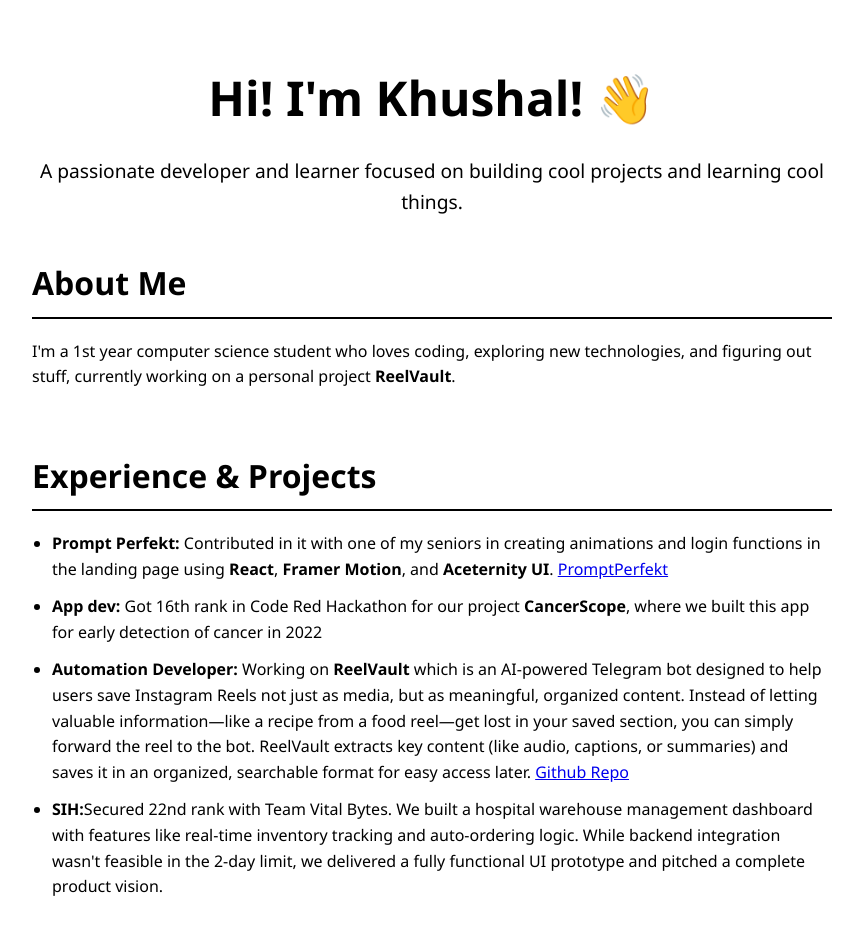
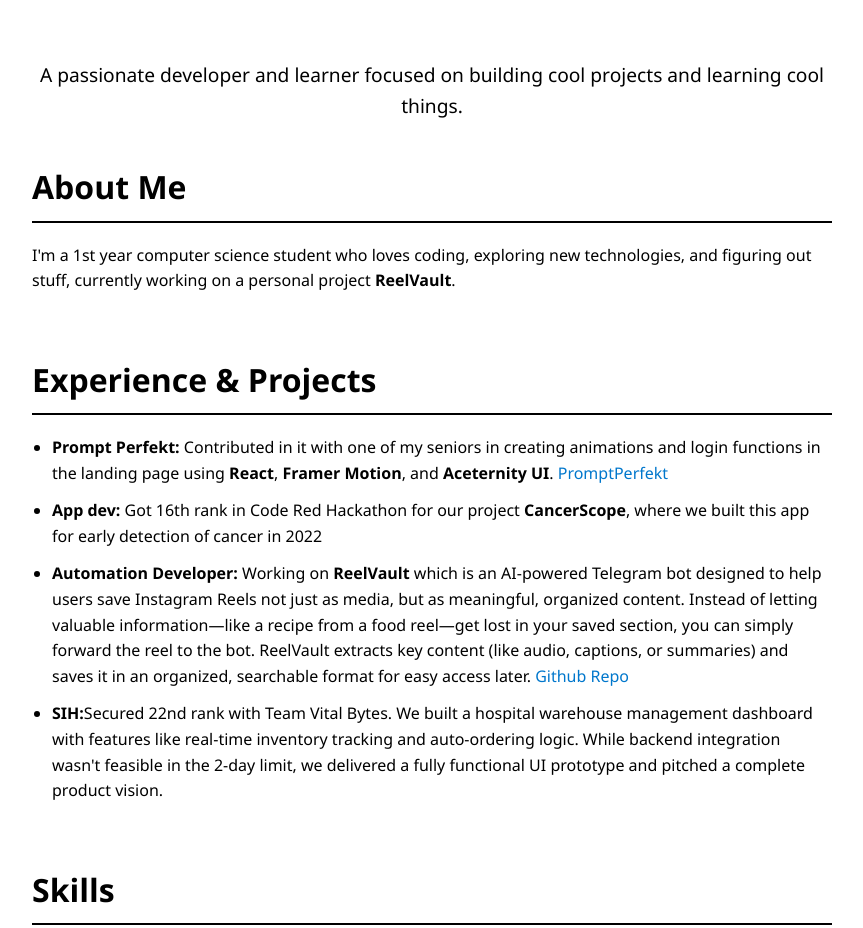
Before and after one commit to khushalAgarwall/khushalAgarwall.github.io, a plain HTML site: page index.html in a window 1280 px wide. Shown: the top 928 px of the page, without its empty margins (208-1071 px from the left). Drawn offline with Linux system fonts and the light colour scheme.

Commit message:
Reverted changes

```diff
--- a/index.html
+++ b/index.html
@@ -11,7 +11,7 @@
 </head>
 <body>
 
-    <h1 id="main-title"></h1>
+    <h1 id="title"></h1>
   <p class="description">A passionate developer and learner focused on building cool projects and learning cool things.</p>
 
   <section id="about">
--- a/scipt.JS
+++ b/scipt.JS
@@ -1,18 +1,28 @@
-document.addEventListener("DOMContentLoaded", function() {
-    const text = "Hi! I'm Khushal! ";
-    const wavingHand = "👋";
-    const titleElem = document.getElementById("main-title");
+document.addEventListener("DOMContentLoaded", () => {
+    const title = document.getElementById("title");
+    const Text = "Hi! I'm Khushal 👋";
     let index = 0;
 
-    function type() {
-      if (index < text.length) {
-        titleElem.textContent += text.charAt(index);
+    function typeTitle() {
+      if (index < fullText.length) {
+        title.textContent += fullText.charAt(index);
         index++;
-        setTimeout(type, 120);
+        setTimeout(typeTitle, 120);
       } else {
-        titleElem.textContent += wavingHand; // Add waving hand after typing
+        title.textContent += ' ' + wavingHand;
       }
     }
 
-    type();
+    typeTitle();
+
+    // Add bounce animation to all links
+    document.querySelectorAll('a').forEach(link => {
+      link.addEventListener('mouseenter', () => {
+        link.classList.add('bounce');
+      });
+
+      link.addEventListener('animationend', () => {
+        link.classList.remove('bounce');
+      });
+    });
   });
--- a/styles.css
+++ b/styles.css
@@ -53,6 +53,14 @@ body {
     margin-bottom: 40px;
   }
 
+  /* Make <a> bounce on hover */
+  a {
+    display: inline-block; /* Needed for transform to work */
+    text-decoration: none;
+    color: #0077cc;
+    transition: color 0.3s ease;
+  }
+
   @keyframes bounce {
     0%, 20%, 50%, 80%, 100% {
       transform: translateY(0);
@@ -67,9 +75,10 @@ body {
 
   a:hover {
     animation: bounce 0.6s;
+    color: #005fa3;
   }
 
-
+  /* Responsive styling */
   @media (max-width: 600px) {
     body {
       padding: 0 10px;
```
